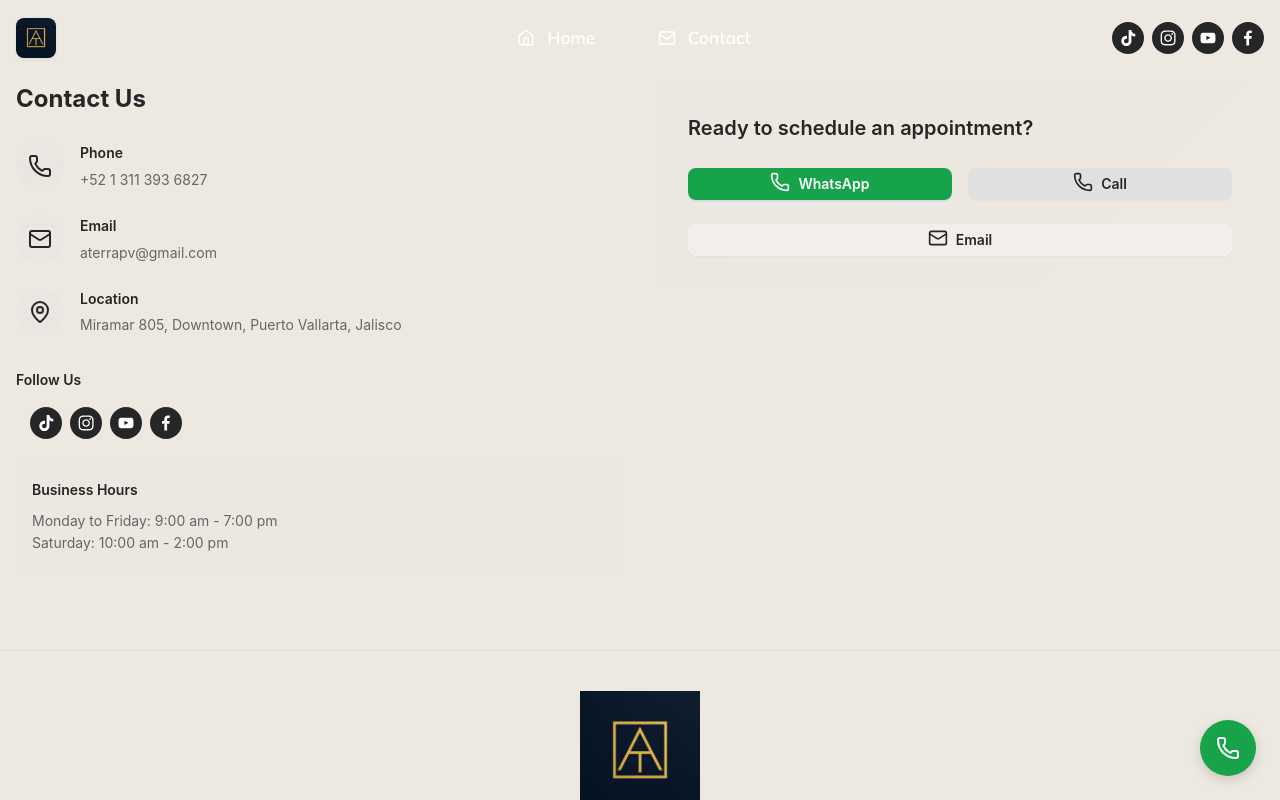
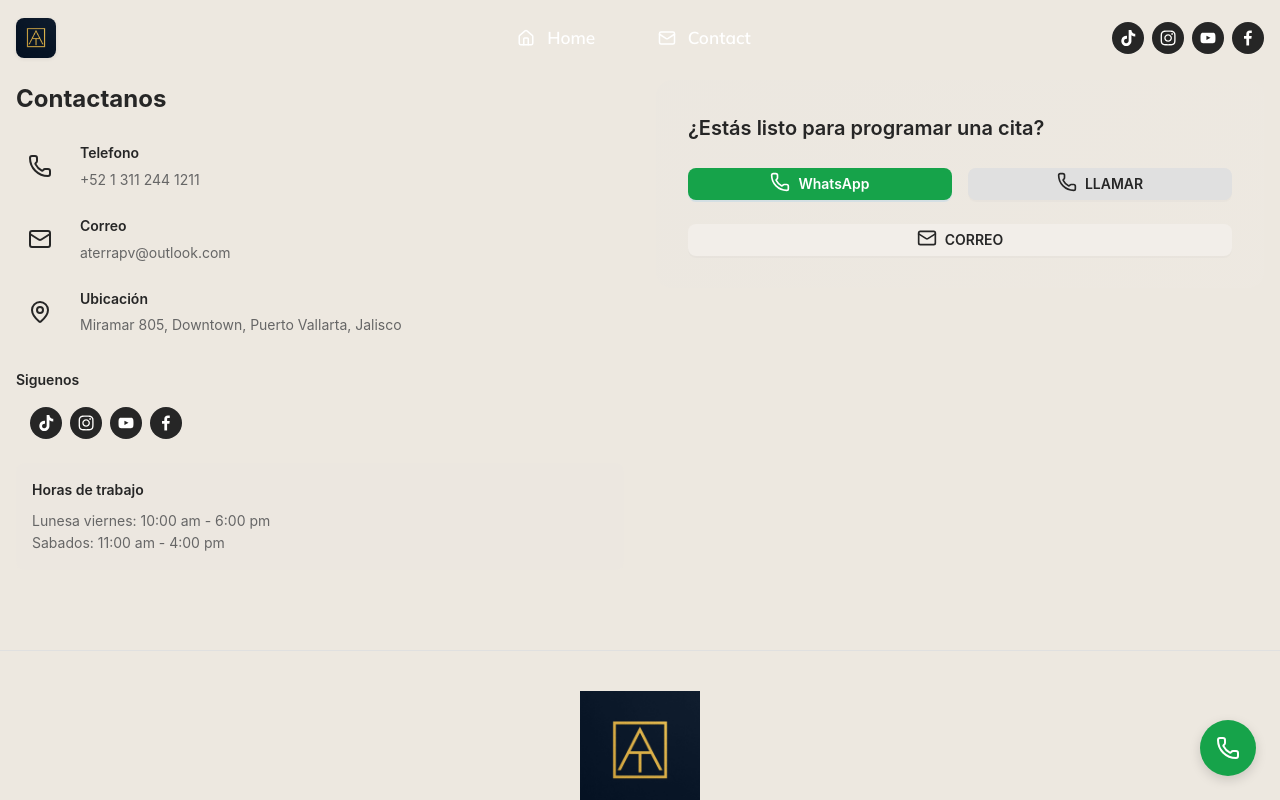
Before and after one commit to EchauriMu/Manejo-de-versiones, a React (Vite) app: page /contact in a window 1280 px wide. Shown: the top 800 px of the page. Built offline with nearby package versions, Linux system fonts and the light colour scheme; a web font is replaced by a local one.

Commit message:
cambios realizados en la seccion de contacto

```diff
--- a/src/ContactSection.jsx
+++ b/src/ContactSection.jsx
@@ -35,22 +35,22 @@ const ContactSection = ({ socialLinks }) => (
             custom={1}
             variants={fadeInUp}
           >
-            <h3>Contact Us</h3>
+            <h3>Contactanos</h3>
             <div className="contact-items">
               {[
                 {
                   icon: <Phone />,
-                  title: "Phone",
-                  text: "+52 1 311 393 6827"
+                  title: "Telefono",
+                  text: "+52 1 311 244 1211"
                 },
                 {
                   icon: <Mail />,
-                  title: "Email",
-                  text: "aterrapv@gmail.com"
+                  title: "Correo",
+                  text: "aterrapv@outlook.com"
                 },
                 {
                   icon: <MapPin />,
-                  title: "Location",
+                  title: "Ubicación",
                   text: "Miramar 805, Downtown, Puerto Vallarta, Jalisco"
                 }
               ].map((item, i) => (
@@ -72,7 +72,7 @@ const ContactSection = ({ socialLinks }) => (
             </div>
 
             <motion.div className="contact-social" custom={5} variants={fadeInUp}>
-              <h4>Follow Us</h4>
+              <h4>Siguenos</h4>
               <div className="social-links">
                 {socialLinks.map((social) => (
                   <SocialIcon
@@ -91,9 +91,9 @@ const ContactSection = ({ socialLinks }) => (
             </motion.div>
 
             <motion.div className="hours-card" custom={6} variants={fadeInUp}>
-              <h4>Business Hours</h4>
-              <p>Monday to Friday: 9:00 am - 7:00 pm</p>
-              <p>Saturday: 10:00 am - 2:00 pm</p>
+              <h4>Horas de trabajo</h4>
+              <p>Lunesa viernes: 10:00 am - 6:00 pm</p>
+              <p>Sabados: 11:00 am - 4:00 pm</p>
             </motion.div>
           </motion.div>
         </Col>
@@ -104,7 +104,7 @@ const ContactSection = ({ socialLinks }) => (
             custom={7}
             variants={fadeInUp}
           >
-            <h3>Ready to schedule an appointment?</h3>
+            <h3>¿Estás listo para programar una cita?</h3>
             <Row gutter={[16, 16]}>
               <Col xs={24} sm={12}>
                 <Button
@@ -129,18 +129,18 @@ const ContactSection = ({ socialLinks }) => (
                   className="contact-button phone"
                   style={{ marginBottom: 8 }}
                 >
-                  Call
+                  LLAMAR
                 </Button>
               </Col>
               <Col xs={24}>
                 <Button
                   type="default"
                   block
-                  href="mailto:aterrapv@gmail.com"
+                  href="mailto:aterrapv@outlook.com"
                   icon={<Mail />}
                   className="contact-button email"
                 >
-                  Email
+                  CORREO
                 </Button>
               </Col>
             </Row>
```
